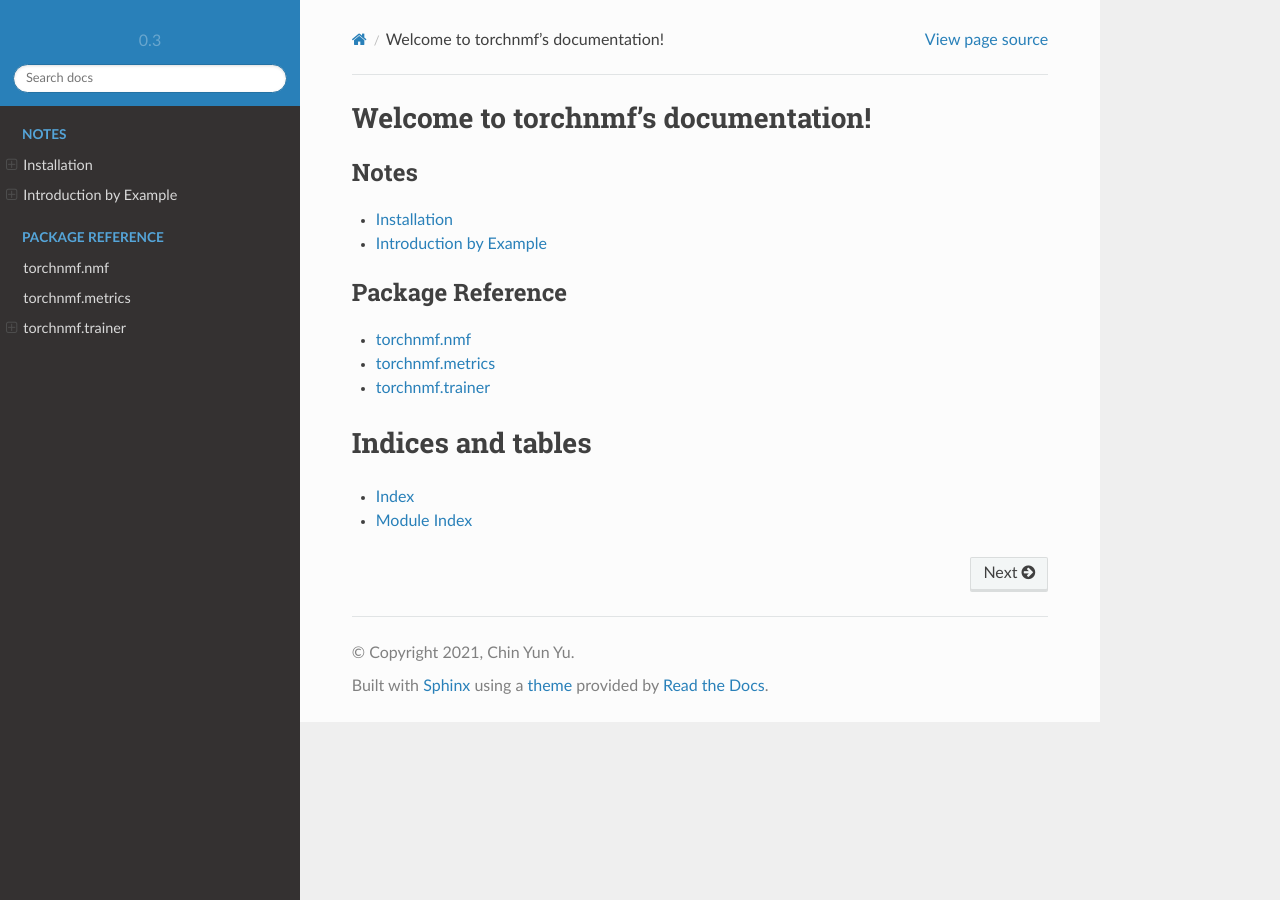
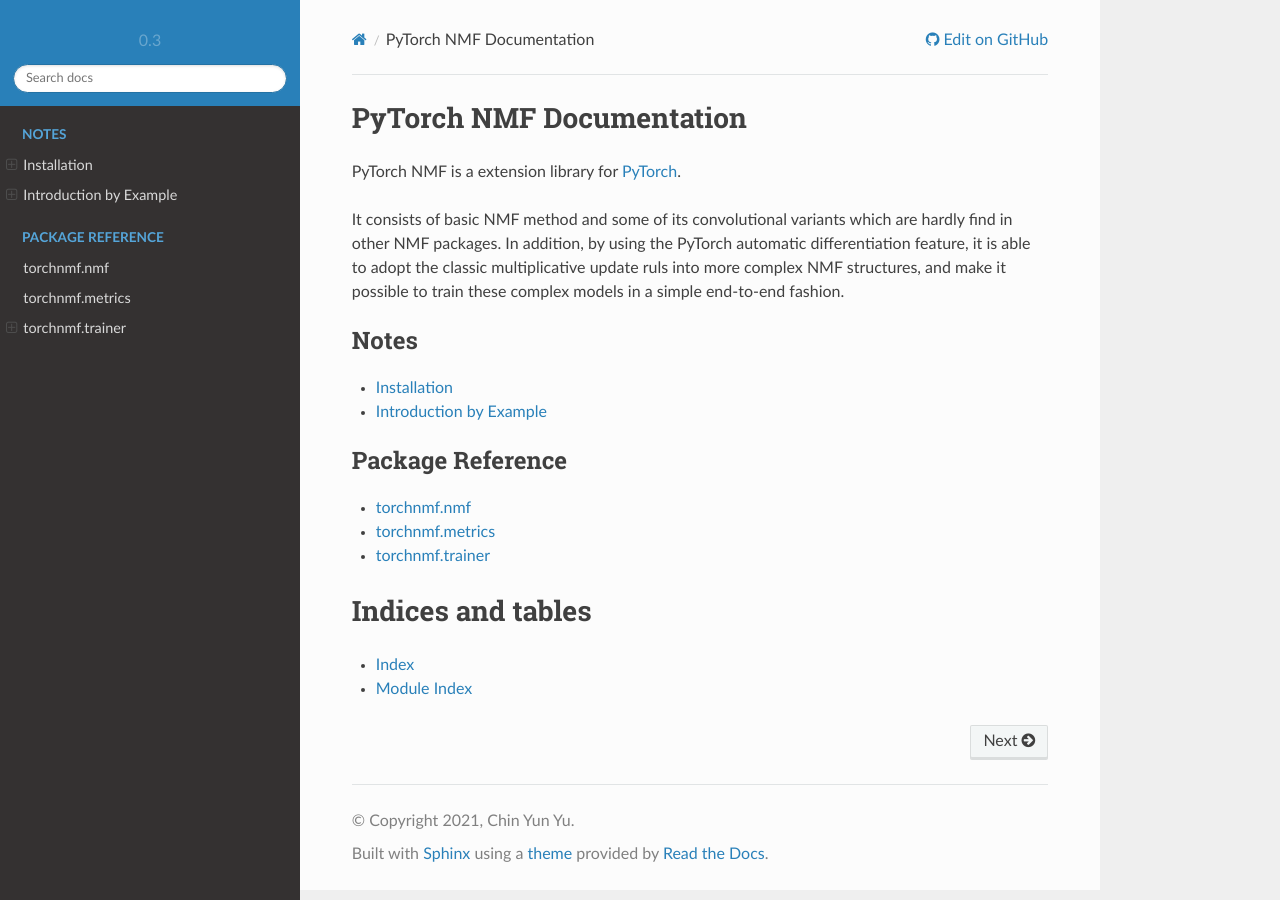
Before and after one commit to yoyololicon/pytorch-NMF, a Sphinx documentation site: the page built from docs/source/index.rst, in a window 1280 px wide. Built offline with Sphinx 7.4.7 and the Read the Docs theme 2.0.0, drawn with Linux system fonts in a browser that asks for light colours.

Commit message:
update README.md, performance.py, example and index

```diff
--- a/docs/source/index.rst
+++ b/docs/source/index.rst
@@ -1,10 +1,13 @@
-.. torchnmf documentation master file, created by
-   sphinx-quickstart on Sat Jan  9 18:44:36 2021.
-   You can adapt this file completely to your liking, but it should at least
-   contain the root `toctree` directive.
+:github_url: https://github.com/yoyololicon/pytorch-NMF
 
-Welcome to torchnmf's documentation!
-====================================
+PyTorch NMF Documentation
+===============================
+
+PyTorch NMF is a extension library for `PyTorch <https://pytorch.org/>`_.
+
+It consists of basic NMF method and some of its convolutional variants which are hardly find in other NMF packages.
+In addition, by using the PyTorch automatic differentiation feature, it is able to adopt the classic multiplicative update ruls
+into more complex NMF structures, and make it possible to train these complex models in a simple end-to-end fashion.
 
 .. toctree::
    :glob:
```
Also changed, not shown: README.md (+30 -24 lines), 7 other files.
